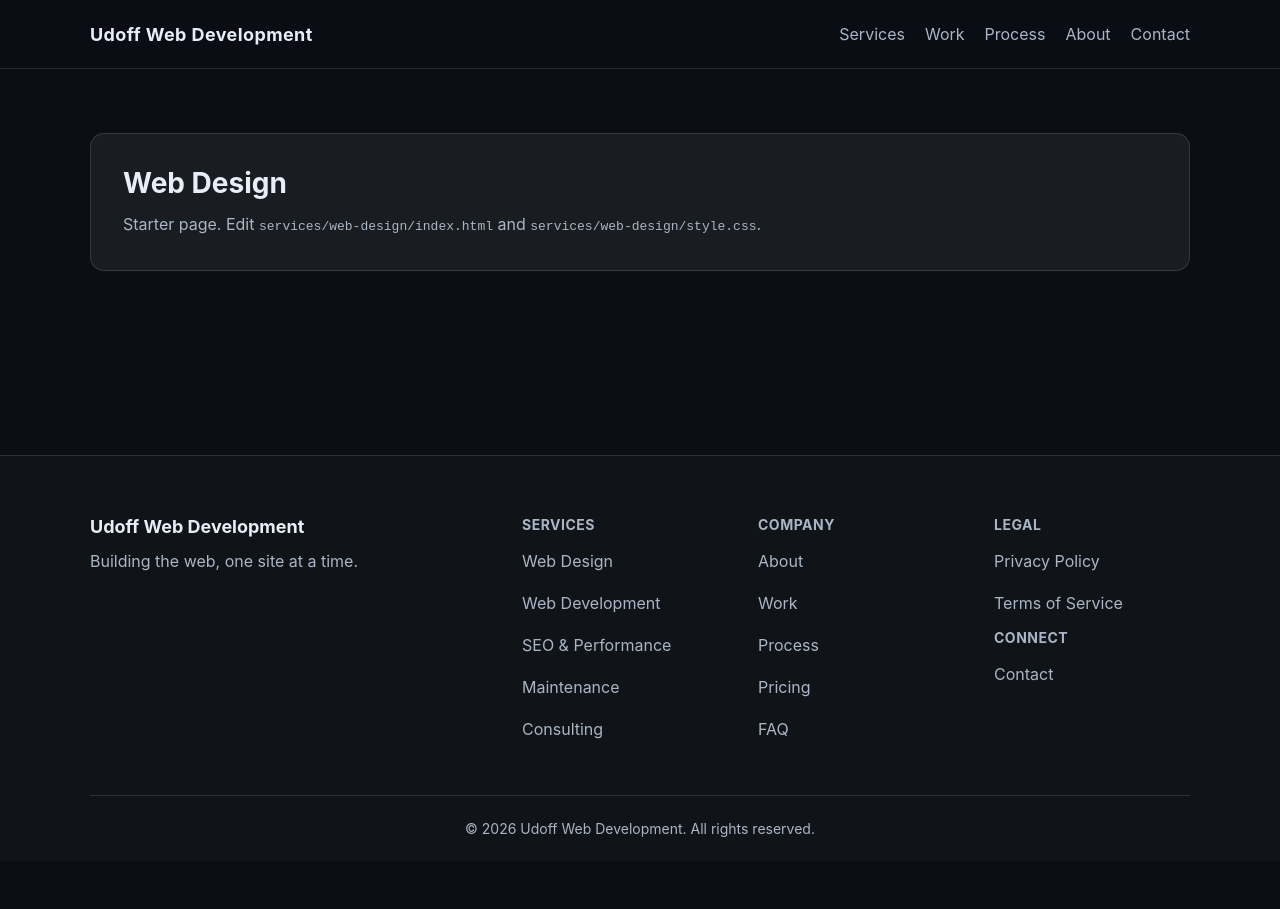
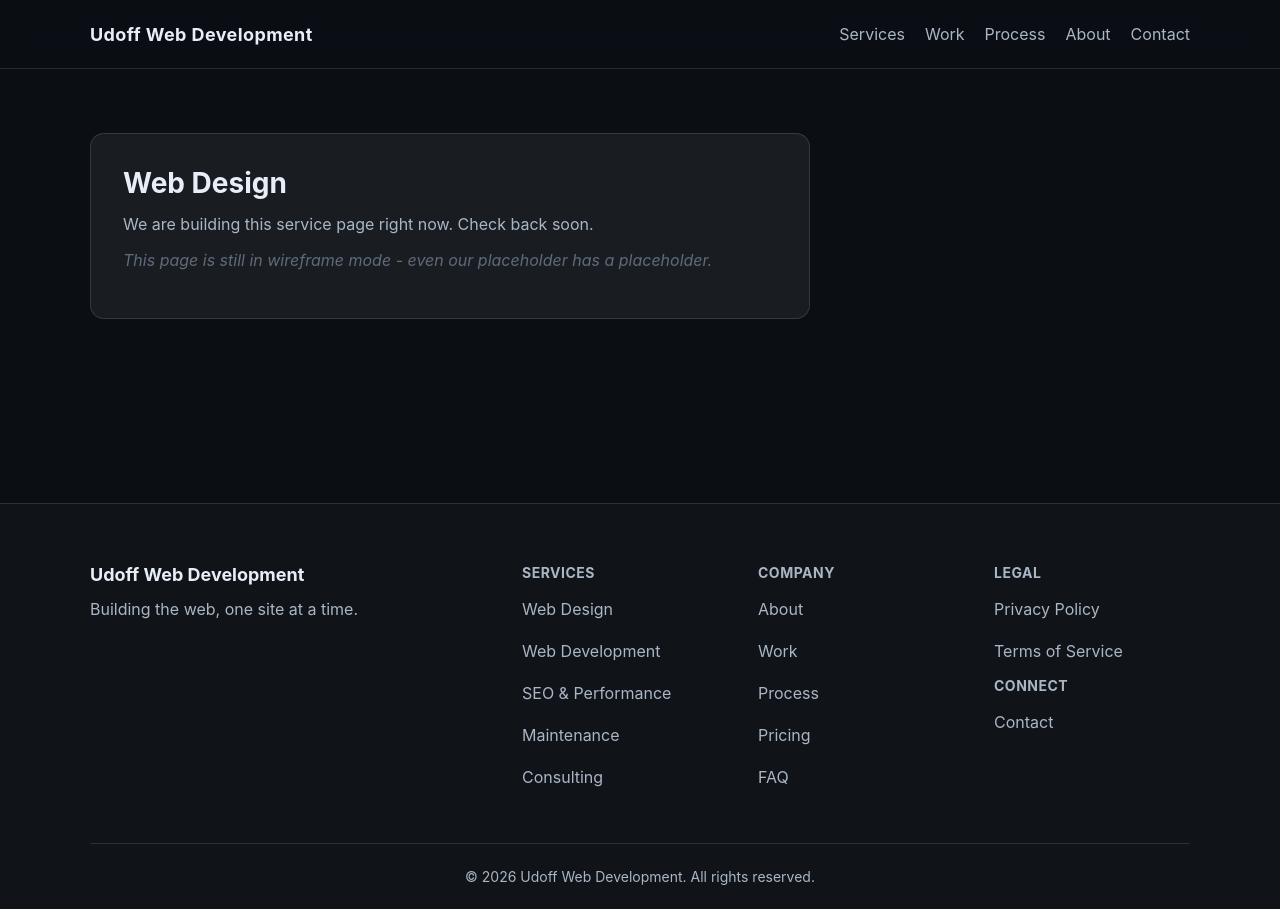
Before and after one commit to shayaudoff/uwd, a plain HTML site: page public/services/web-design/index.html in a window 1280 px wide. Before the commit the page ends 861 px from the top, so only its background shows below. Drawn offline with Linux system fonts and the light colour scheme.

Commit message:
some changes and place holders

```diff
--- a/public/services/consulting-audits/style.css
+++ b/public/services/consulting-audits/style.css
@@ -1 +1,11 @@
 /* Page-specific overrides only */
+
+.page-card {
+  max-width: 720px;
+}
+
+.coming-soon-joke {
+  margin-top: 0.75rem;
+  color: var(--muted-text-color, #5f6a7a);
+  font-style: italic;
+}
--- a/public/services/maintenance-support/style.css
+++ b/public/services/maintenance-support/style.css
@@ -1 +1,11 @@
 /* Page-specific overrides only */
+
+.page-card {
+  max-width: 720px;
+}
+
+.coming-soon-joke {
+  margin-top: 0.75rem;
+  color: var(--muted-text-color, #5f6a7a);
+  font-style: italic;
+}
--- a/public/services/seo-performance/style.css
+++ b/public/services/seo-performance/style.css
@@ -1 +1,11 @@
 /* Page-specific overrides only */
+
+.page-card {
+  max-width: 720px;
+}
+
+.coming-soon-joke {
+  margin-top: 0.75rem;
+  color: var(--muted-text-color, #5f6a7a);
+  font-style: italic;
+}
--- a/public/services/web-design/index.html
+++ b/public/services/web-design/index.html
@@ -30,9 +30,8 @@
     <div class="container">
       <section class="card page-card">
         <h2 class="page-title">Web Design</h2>
-        <p class="page-lead">
-        Starter page. Edit <code>services/web-design/index.html</code> and <code>services/web-design/style.css</code>.
-        </p>
+        <p class="page-lead">We are building this service page right now. Check back soon.</p>
+        <p class="coming-soon-joke">This page is still in wireframe mode - even our placeholder has a placeholder.</p>
       </section>
     </div>
   </main>
@@ -83,5 +82,6 @@
   </footer>
 
   <script src="../../assets/js/main.js"></script>
+  <script src="./script.js"></script>
 </body>
 </html>
--- /dev/null
+++ b/public/services/web-design/script.js
@@ -0,0 +1,8 @@
+(function () {
+  var title = document.querySelector('.page-title');
+  if (!title) {
+    return;
+  }
+
+  document.title = title.textContent.trim() + ' | Udoff Web Development';
+})();
--- a/public/services/web-design/style.css
+++ b/public/services/web-design/style.css
@@ -1 +1,11 @@
 /* Page-specific overrides only */
+
+.page-card {
+  max-width: 720px;
+}
+
+.coming-soon-joke {
+  margin-top: 0.75rem;
+  color: var(--muted-text-color, #5f6a7a);
+  font-style: italic;
+}
--- a/public/services/web-development/style.css
+++ b/public/services/web-development/style.css
@@ -1 +1,11 @@
 /* Page-specific overrides only */
+
+.page-card {
+  max-width: 720px;
+}
+
+.coming-soon-joke {
+  margin-top: 0.75rem;
+  color: var(--muted-text-color, #5f6a7a);
+  font-style: italic;
+}
```
Also changed, not shown: public/services/consulting-audits/index.html (+3 -3 lines), public/services/consulting-audits/script.js (added, +8 -0 lines), public/services/maintenance-support/index.html (+3 -3 lines), public/services/maintenance-support/script.js (added, +8 -0 lines), public/services/seo-performance/index.html (+3 -3 lines), public/services/seo-performance/script.js (added, +8 -0 lines), public/services/web-development/index.html (+3 -3 lines), public/services/web-development/script.js (added, +8 -0 lines).
